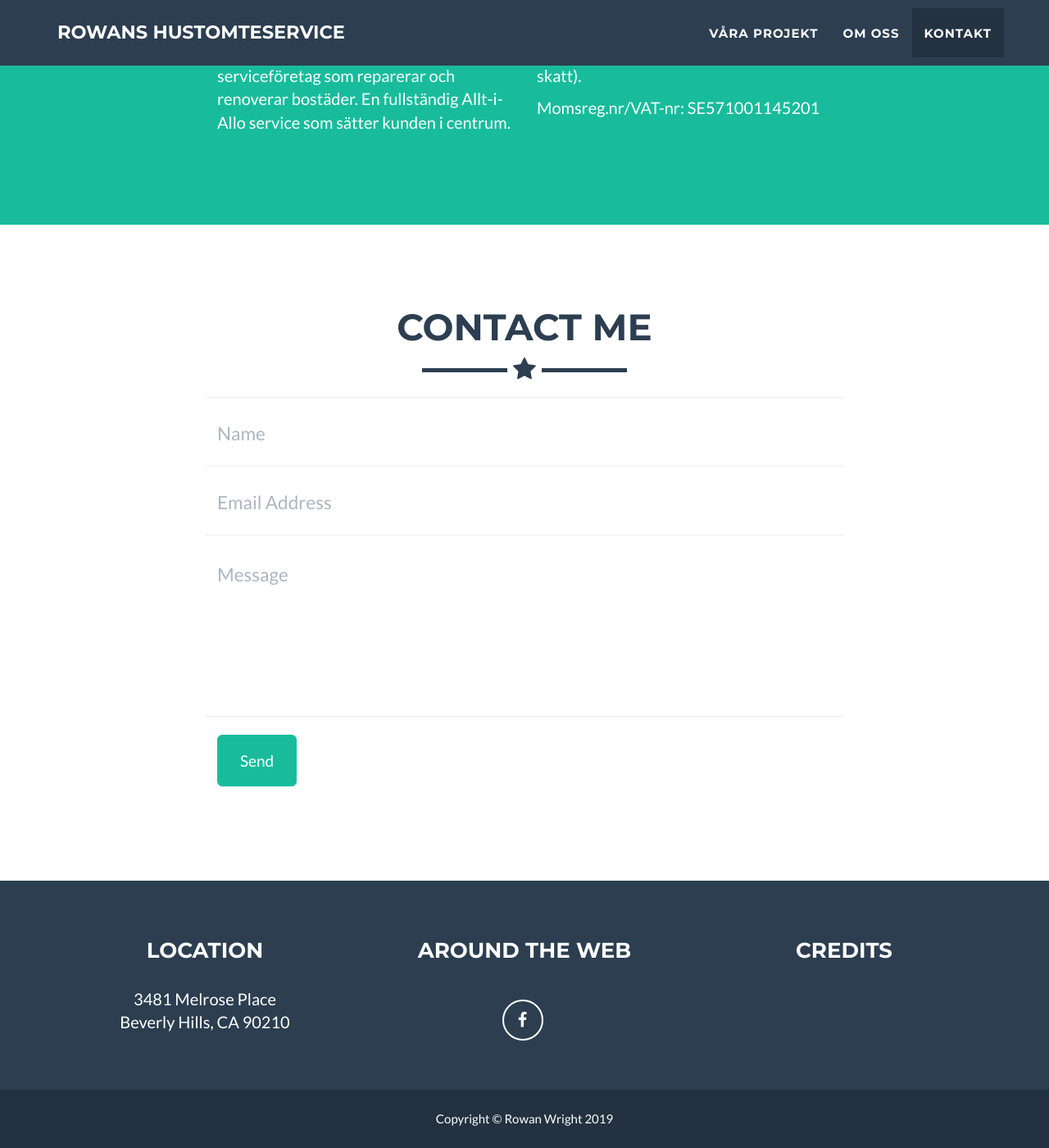
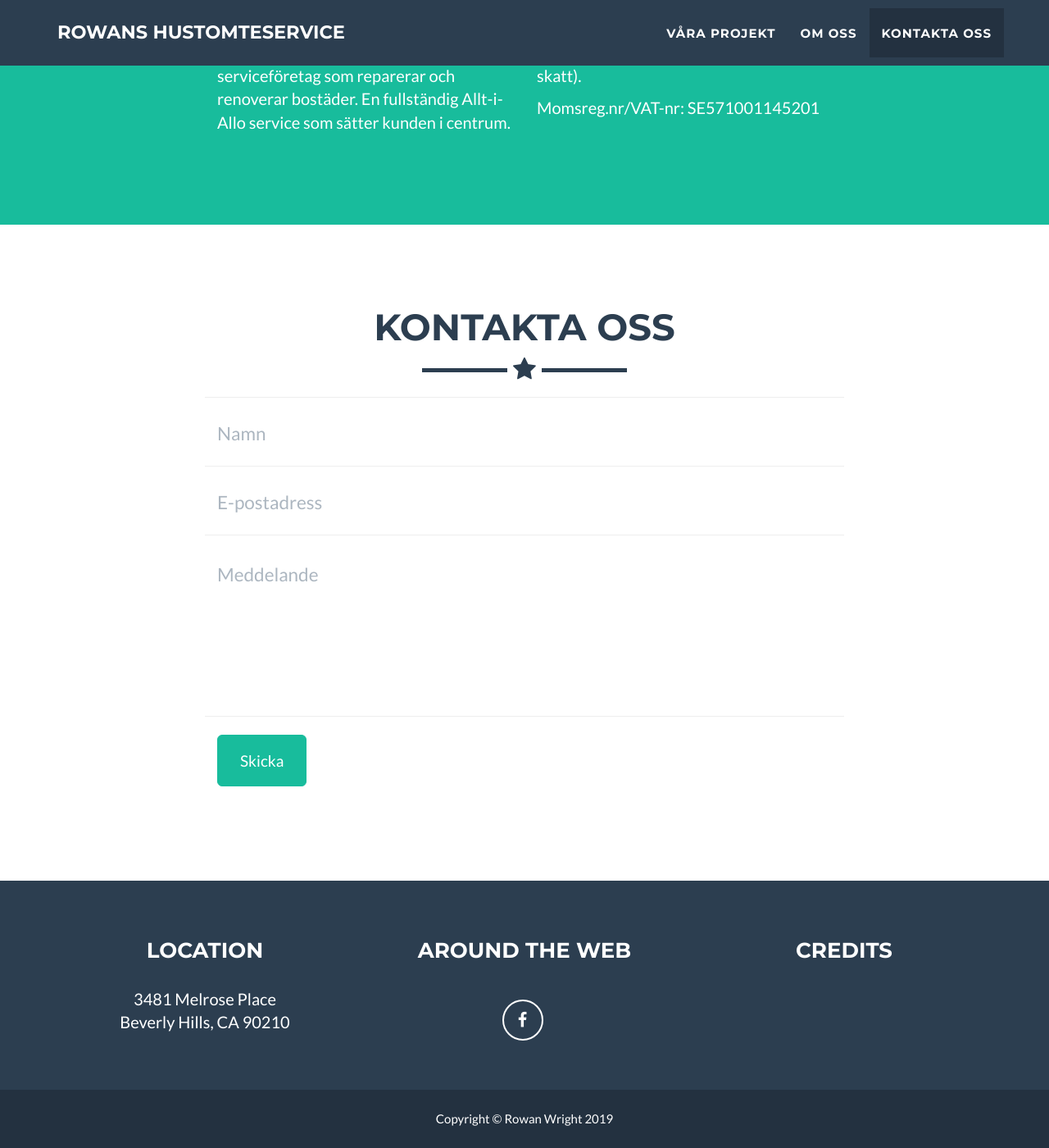
Before and after one commit to hustomteservice/hustomteservice.github.io, a Jekyll site: the page built from index.html, in a window 1280 px wide and 1400 px high, scrolled down 1834 px. Shown: the whole window at 82% size. Built offline with Jekyll 4.4.1, drawn with Linux system fonts in a browser that asks for light colours.

Commit message:
Update contact

```diff
--- a/_includes/contact_static.html
+++ b/_includes/contact_static.html
@@ -3,7 +3,7 @@
 	<div class="container">
 		<div class="row">
 			<div class="col-lg-12 text-center">
-				<h2>Contact Me</h2>
+				<h2>Kontakta oss</h2>
 				<hr class="star-primary">
 			</div>
 		</div>
@@ -12,15 +12,15 @@
 				<form  action="//formspree.io/{{ site.email }}" method="POST" name="sentMessage" id="contactForm" novalidate>
 					<div class="row control-group">
 						<div class="form-group col-xs-12 floating-label-form-group controls">
-							<label>Name</label>
-							<input type="text" name="name" class="form-control" placeholder="Name" id="name" required data-validation-required-message="Please enter your name.">
+							<label>Namn</label>
+							<input type="text" name="name" class="form-control" placeholder="Namn" id="name" required data-validation-required-message="Vänligen fyll i ditt namn.">
 							<p class="help-block text-danger"></p>
 						</div>
 					</div>
 					<div class="row control-group">
 						<div class="form-group col-xs-12 floating-label-form-group controls">
-							<label>Email Address</label>
-							<input type="email" name="_replyto" class="form-control" placeholder="Email Address" id="email" required data-validation-required-message="Please enter your email address.">
+							<label>Epost-adress</label>
+							<input type="email" name="_replyto" class="form-control" placeholder="E-postadress" id="email" required data-validation-required-message="Vänligen fyll i din e-postadress.">
 							<p class="help-block text-danger"></p>
 						</div>
 					</div>
@@ -30,8 +30,8 @@
 					</div>
 					<div class="row control-group">
 						<div class="form-group col-xs-12 floating-label-form-group controls">
-							<label>Message</label>
-							<textarea rows="5" name="message" class="form-control" placeholder="Message" id="message" required data-validation-required-message="Please enter a message."></textarea>
+							<label>Meddelande</label>
+							<textarea rows="5" name="message" class="form-control" placeholder="Meddelande" id="message" required data-validation-required-message="Vänligen fyll i ditt meddelande."></textarea>
 							<p class="help-block text-danger"></p>
 						</div>
 					</div>
@@ -39,7 +39,7 @@
 					<div id="success"></div>
 					<div class="row">
 						<div class="form-group col-xs-12">
-							<button type="submit" class="btn btn-success btn-lg">Send</button>
+							<button type="submit" class="btn btn-success btn-lg">Skicka</button>
 						</div>
 					</div>
 				</form>
--- a/_includes/nav.html
+++ b/_includes/nav.html
@@ -25,7 +25,7 @@
                         <a href="#about">Om oss</a>
                     </li>
                     <li class="page-scroll">
-                        <a href="#contact">Kontakt</a>
+                        <a href="#contact">Kontakta oss</a>
                     </li>
                 </ul>
             </div>
```
